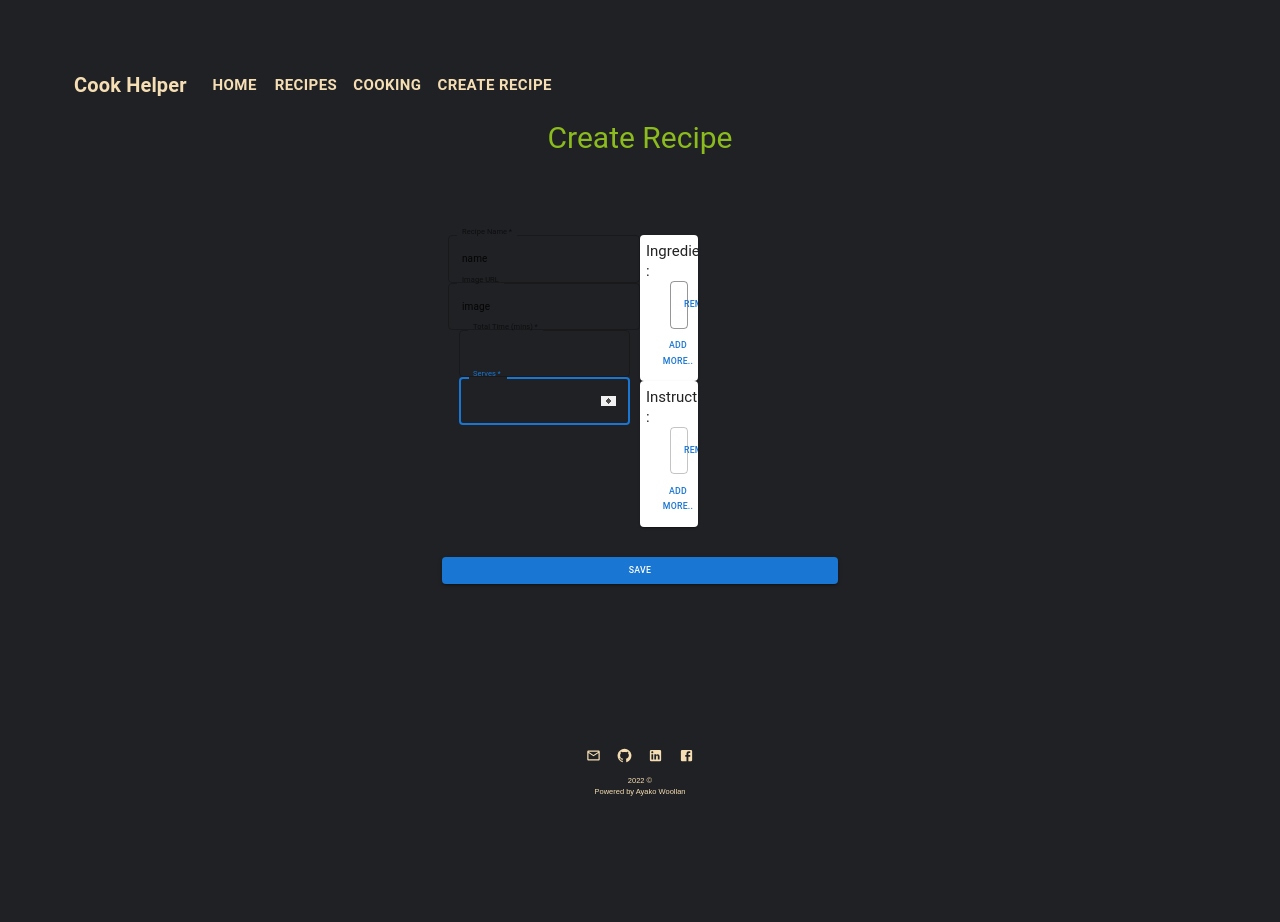
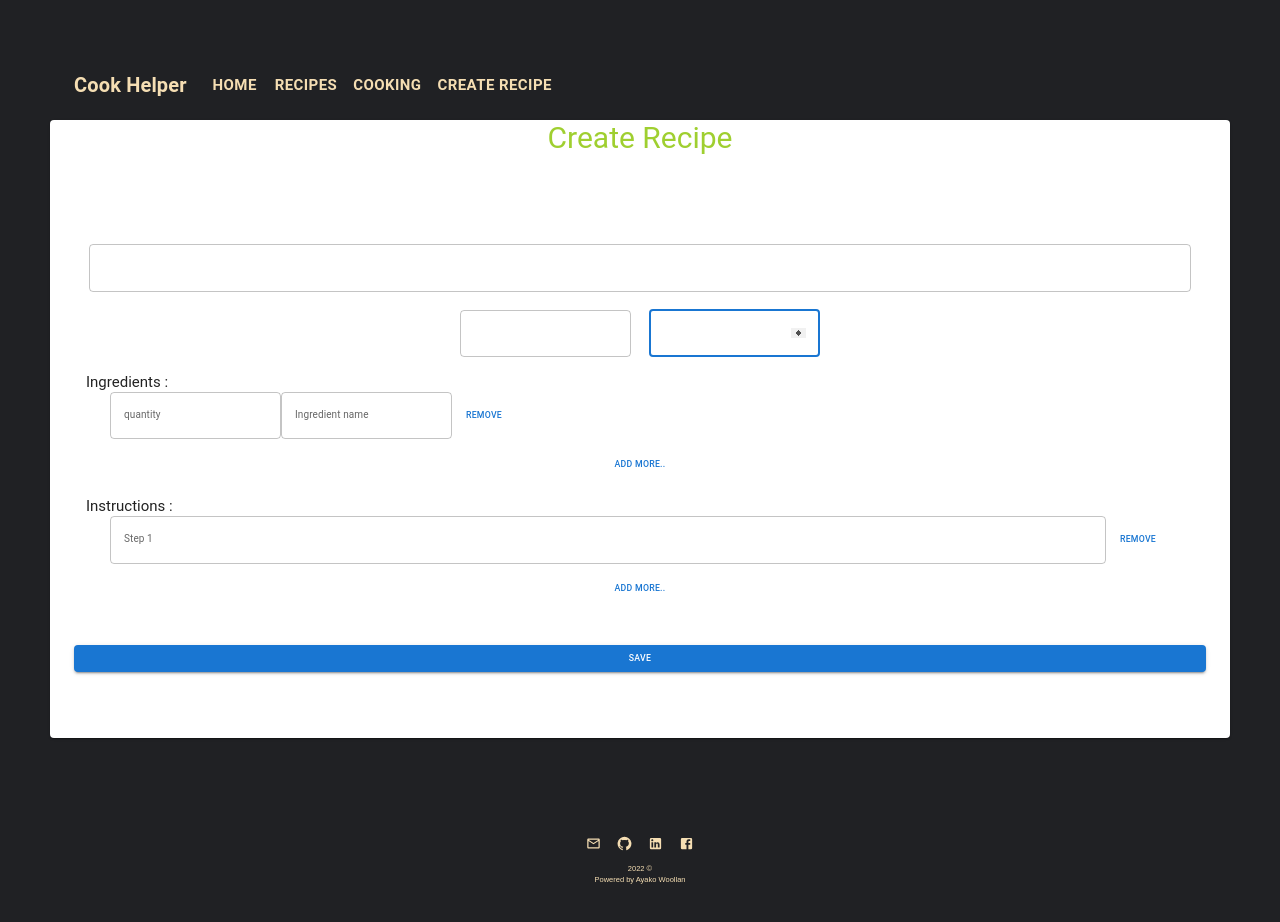
Before and after one commit to ayacomputer/cook-helper, a React (Create React App) app in the folder client/: page /createRecipe in a window 1280 px wide. Shown: the top 922 px of the page. Before the commit the page ends 848 px from the top, so only its background shows below. Built offline with nearby package versions, Linux system fonts and the light colour scheme.

Commit message:
putting form components together

```diff
--- a/client/src/components/ingredientForm.jsx
+++ b/client/src/components/ingredientForm.jsx
@@ -1,16 +1,14 @@
-import { TextField, Typography, Container, Button, Card } from '@mui/material';
-import React, { useState } from 'react';
+import { TextField, Typography, Container, Button, Box } from '@mui/material';
+import React from 'react';
 
 
-export default function IngredientForm() {
+export default function IngredientForm({ ingredients, setIngredients }) {
 
-    const [ingredientsFields, setIngredientsFields] = useState([
-        { name: '', qty: '' },
-    ])
+
     const handleFormChange = (event, index) => {
-        let data = [...ingredientsFields];
+        let data = [...ingredients];
         data[index][event.target.name] = event.target.value;
-        setIngredientsFields(data);
+        setIngredients(data);
     }
 
     const addFields = () => {
@@ -18,23 +16,23 @@ export default function IngredientForm() {
             name: '',
             qty: ''
         }
-        setIngredientsFields([...ingredientsFields, object])
+        setIngredients([...ingredients, object])
     }
+
     const removeIngredientsFields = (index) => {
-        let data = [...ingredientsFields];
+        let data = [...ingredients];
         data.splice(index, 1)
-        setIngredientsFields(data)
+        setIngredients(data)
     }
 
     return (
         <>
-            <Card container style={{ width: "30%", padding: "0.2em" }}>
+            <Box container style={{ padding: "0.2em" }}>
                 <Typography variant="h5" style={{ textAlign: "left" }} >Ingredients :</Typography>
-                {ingredientsFields.map((ingredient, index) => {
-                    return (
-                        <> <Container style={{ display: "flex", justifyDirection: "column", textAlign: "center" }}>
+                {ingredients.map((ingredient, index) => (
+                    <div key={index}>
+                        <Container style={{ display: "flex", justifyDirection: "column", textAlign: "center" }}>
                             <TextField
-                                item
                                 id="ingredientQty"
                                 name="qty"
                                 label="quantity"
@@ -44,7 +42,6 @@ export default function IngredientForm() {
                                 size="standard"
                             />
                             <TextField
-                                item
                                 id="ingredientName"
                                 name="name"
                                 label="Ingredient name"
@@ -55,14 +52,13 @@ export default function IngredientForm() {
                             />
                             <Button onClick={() => removeIngredientsFields(index)}>Remove </Button>
                         </Container>
+                    </div>
 
-                        </>
-
-                    )
-                })
+                )
+                )
                 }
                 <Button onClick={addFields}>Add More..</Button>
-            </Card>
+            </Box>
 
 
 
--- a/client/src/components/stepsForm.jsx
+++ b/client/src/components/stepsForm.jsx
@@ -1,12 +1,10 @@
-import { TextField, Typography, Container, Button, Card } from '@mui/material';
-import React, { useState } from 'react';
+import { TextField, Typography, Container, Button, Box } from '@mui/material';
+import React from 'react';
 
 
-export default function StepsForm() {
+export default function StepsForm({ steps, setSteps }) {
 
-    const [steps, setSteps] = useState([
-        { step: '' }
-    ])
+
     const handleFormChange = (event, index) => {
         let data = [...steps];
         data[index][event.target.name] = event.target.value;
@@ -27,38 +25,28 @@ export default function StepsForm() {
 
     return (
         <>
-            <Card container style={{ width: "30%", padding: "0.2em" }}>
+            <Box container style={{ padding: "0.2em" }}>
                 <Typography variant="h5" style={{ textAlign: "left" }}>Instructions :</Typography>
-                {steps.map((form, index) => {
-                    return (
-                        <> <Container style={{ display: "flex", justifyDirection: "column", textAlign: "center" }}>
-
+                {steps.map((step, index) => (
+                    <div key={index}>
+                        <Container style={{ display: "flex", justifyDirection: "column", textAlign: "center" }}>
                             <TextField
-                                item
                                 id="ingredientName"
                                 name="step"
                                 label={`Step ${index + 1}`}
                                 type="text"
                                 onChange={event => handleFormChange(event, index)}
-                                value={form.step}
                                 size="standard"
                                 fullWidth
                             />
                             <Button onClick={() => removeIngredientsFields(index)}>Remove </Button>
                         </Container>
 
-                        </>
+                    </div>
 
-                    )
-                })
-                }
+                ))}
                 <Button onClick={addFields}>Add More..</Button>
-            </Card>
-
-
-
-
-
+            </Box>
 
         </>
 
--- a/client/src/pages/cooking.jsx
+++ b/client/src/pages/cooking.jsx
@@ -91,7 +91,7 @@ const Cooking = () => {
 
                                     {recipe.steps.map((step, i) => (
 
-                                        <Accordion defaultExpanded={true} key={step._id} style={{ "textAlign": "left", "padding": "0.2em" }} disableGutters={true} TransitionProps={{ unmountOnExit: true }}>
+                                        <Accordion key={step._id} defaultExpanded={true} style={{ "textAlign": "left", "padding": "0.2em" }} disableGutters={true} TransitionProps={{ unmountOnExit: true }}>
 
                                             <AccordionSummary
                                                 disableSpacing={true}
--- a/client/src/pages/createRecipe.jsx
+++ b/client/src/pages/createRecipe.jsx
@@ -12,6 +12,12 @@ export default function CreateRecipe() {
     // const [createRecipe] = useMutation(CREATE_RECIPE);
     const [recipeFields, setRecipeFields] = useState([
         { image: '', name: '', serves: '' },
+    ]);
+    const [ingredientsFields, setIngredientsFields] = useState([
+        { name: '', qty: '' },
+    ]);
+    const [stepsFields, setStepsFields] = useState([
+        { step: '' }
     ])
 
     const handleRecipeFormChange = (event, index) => {
@@ -20,13 +26,58 @@ export default function CreateRecipe() {
         setRecipeFields(data);
     }
 
+    const handleSubmitForm = (data) => {
+        console.log(data);
 
+        // CreateRecipe({
+        //     variables: {
+        //         recipeFields,
+        //         ingredientFields
+        //     }
+        // })
+    }
+
+    const fullWidthForms = [
+        {
+            name: {
+                label: "Recipe Name",
+                name: "name",
+                id: "name",
+                type: "text"
+            },
+            image: {
+                label: "Image URL",
+                name: "imageUrl",
+                id: "image",
+                type: "image"
+            }
+
+        }
+    ]
+
+    const numberForms = [
+        {
+            totalTime: {
+                label: "Total Time (mins)",
+                name: "Total Time (mins)",
+                id: "totalTime",
+            }
+        },
+        {
+            serves: {
+                label: "Serves",
+                name: "Serves",
+                id: "serves",
+            }
+        }
+    ]
     return (
         <>
             <NavBar />
+            <Card>
                 <Typography variant="h3">Create Recipe</Typography>
                 <FormGroup>
-                <Container component="main" maxWidth="xs" >
+                    <Container component="main">
                         <Box sx={{
                             marginTop: 3,
                             display: 'flex',
@@ -34,67 +85,41 @@ export default function CreateRecipe() {
                             alignItems: 'center',
                         }} style={{ padding: "0.2em" }}>
                             <Grid container>
-                            <Grid item xs={12} md={6}>
-                                <TextField
-                                    item
+                                <Grid item xs={12} md={12}>
+                                    {fullWidthForms.map((form, i) => (
+                                        <TextField key={i}
                                             required
-                                    id="recipeName"
-                                    name="name"
-                                    label="Recipe Name"
-                                    type="text"
+                                            id={form.id}
+                                            name={form.name}
+                                            label={form.label}
+                                            type={form.type}
                                             onChange={event => handleRecipeFormChange(event)}
-                                    value="name"
                                             size="standard"
                                             fullWidth
                                             autoFocus
+                                            style={{ padding: "0.3em" }}
                                         />
+                                    ))}
+                                    {numberForms.map((numForm, i) => (
                                         <TextField
-                                    item
-                                    id="imageUrl"
-                                    name="imageUrl"
-                                    label="Image URL"
-                                    type="text"
-                                    onChange={event => handleRecipeFormChange(event)}
-                                    value="image"
-                                    size="standard"
-                                    fullWidth
-                                    autoFocus
-                                />
-                                <TextField
-                                    item
                                             required
-                                    id="totalTime"
-                                    name="totalTime"
-                                    label="Total Time (mins)"
+                                            id={numForm.id}
+                                            name={numForm.name}
+                                            label={numForm.label}
                                             type="number"
                                             onChange={event => handleRecipeFormChange(event)}
-                                    value="totalTime"
                                             size="standard"
                                             autoFocus
-
-                                />
-                                <TextField
-                                    item
-                                    required
-                                    id="serves"
-                                    name="serves"
-                                    label="Serves"
-                                    type="number"
-                                    onChange={event => handleRecipeFormChange(event)}
-                                    value="serves"
-                                    size="standard"
-                                    autoFocus
-
+                                            style={{ padding: "0.3em" }}
                                         />
 
+                                    ))}
+                                </Grid>
 
 
-                            </Grid>
-                            <Grid item xs={12} md={6}>
-                                <IngredientForm />
-                                <StepsForm />
-
-
+                                <Grid item xs={12} md={12}>
+                                    <IngredientForm setIngredients={setIngredientsFields} ingredients={ingredientsFields} />
+                                    <StepsForm setSteps={setStepsFields} steps={stepsFields} />
                                 </Grid>
 
 
@@ -106,9 +131,11 @@ export default function CreateRecipe() {
                             type="submit"
                             fullWidth
                             variant="contained"
-                        sx={{ mt: 3, mb: 2 }}>Save</Button>
+                            sx={{ mt: 3, mb: 2 }}
+                            onClick={event => handleSubmitForm(event)}>Save</Button>
                     </Container>
                 </FormGroup>
+            </Card>
 
 
 
```
Also changed, not shown: 1 other file (tests, documents, lock files or other folders). Lines whose indentation alone changed are shown as unchanged.
